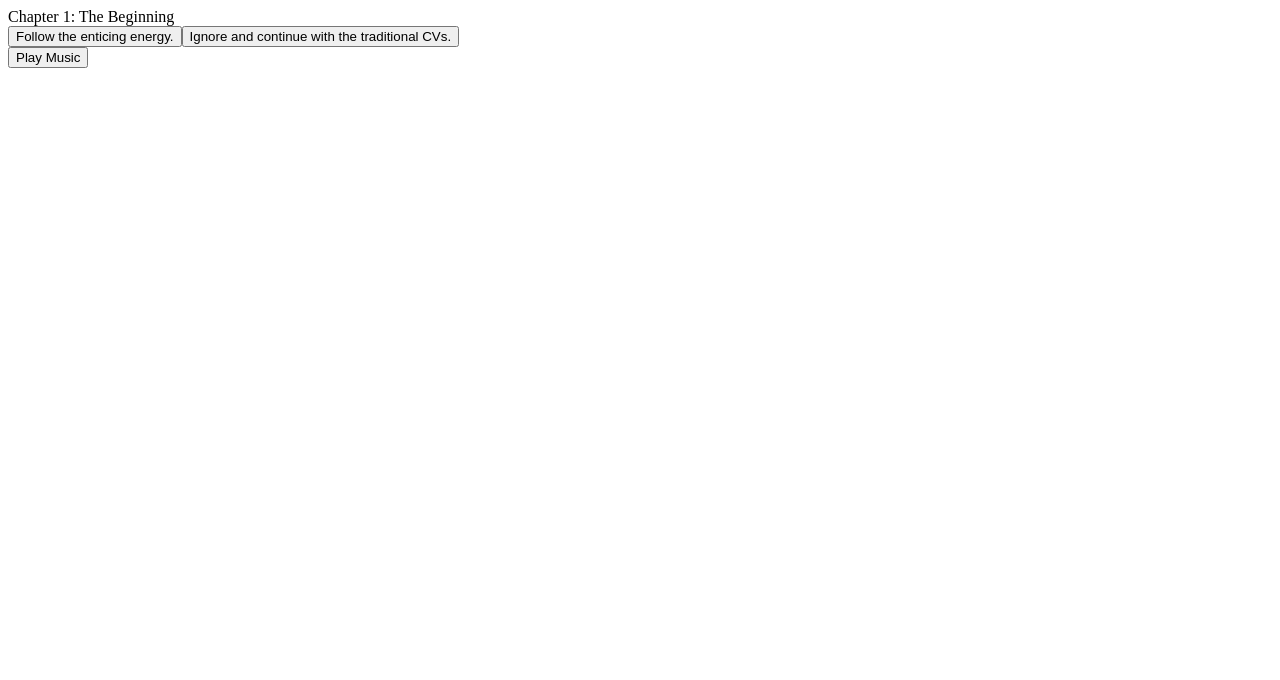
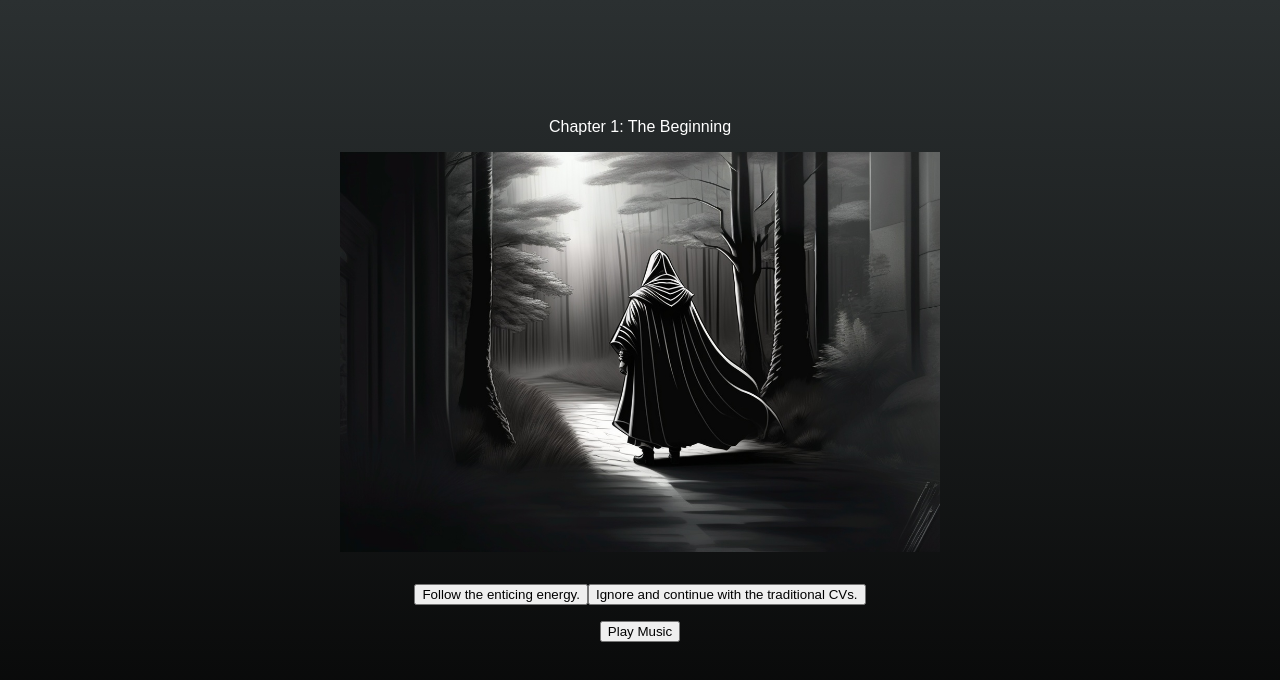
Before and after one commit to teli203/code-adventure-game, a plain HTML site: page index.html in a window 1280 px wide. Drawn offline with Linux system fonts and the light colour scheme.

Commit message:
adding style w/body,container,choices,&bkgrd

```diff
--- a/style.css
+++ b/style.css
@@ -1,3 +1,31 @@
 body  {
+    height: 100vh;
+    margin: 0;
+    padding: 0;
+    font-family: Arial, Helvetica, sans-serif;
+    background: linear-gradient(0deg, #040404 0%, #2b3031 100%);
+    color: white;
+}
 
+#container {
+    width: 600px;
+    margin: 0 auto;
+    height: 95%;
+    display: flex;
+    flex-direction: column;
+    gap: 16px;
+    align-items: center;
+    justify-content: center;
 }
+
+#choices {
+    display: flex;
+    width: 100%;
+    justify-content: center;
+}
+
+#background {
+    width: 100%;
+    height: 400px;
+    border
+}
```
